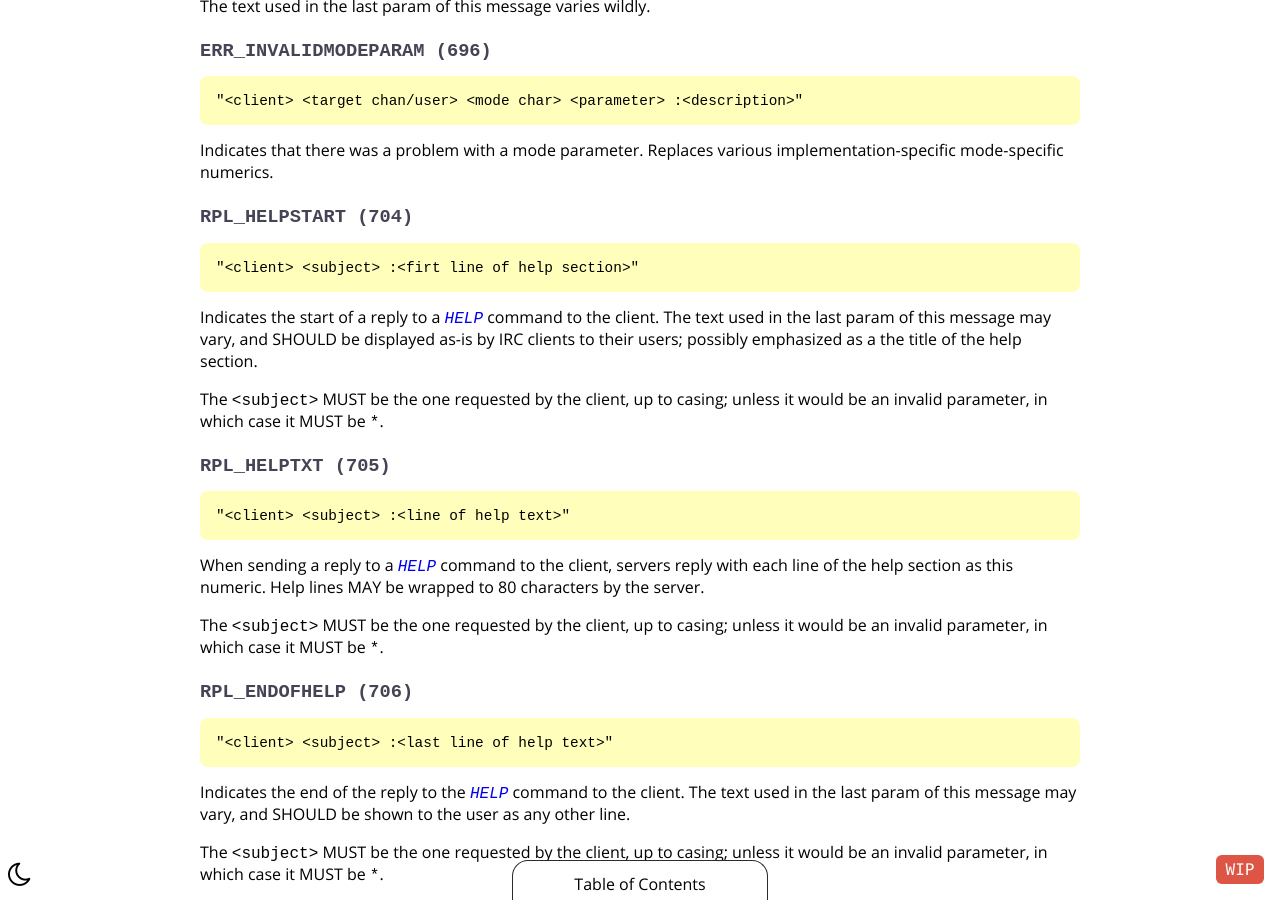
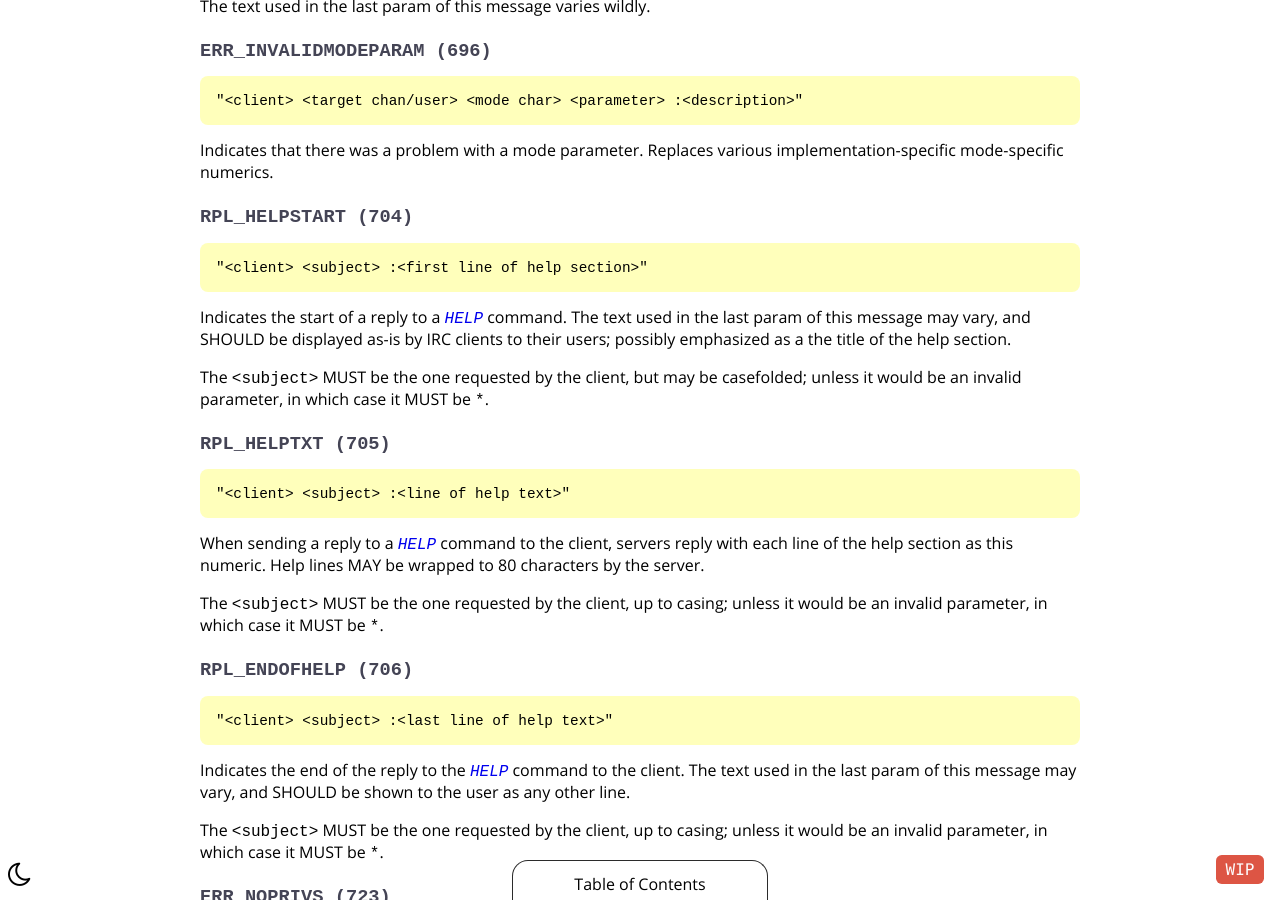
Before and after one commit to ircdocs/modern-irc, a Jekyll site: the page built from index.md, in a window 1280 px wide and 900 px high, scrolled down 62934 px. Built offline with Jekyll 4.4.1, drawn with Linux system fonts in a browser that asks for light colours.

Commit message:
Update _includes/modern-appendix.md
Co-authored-by: Daniel Oaks <daniel@danieloaks.net>

```diff
--- a/_includes/modern-appendix.md
+++ b/_includes/modern-appendix.md
@@ -853,12 +853,12 @@ Indicates that there was a problem with a mode parameter. Replaces various imple
 
 {% numericheader RPL_HELPSTART %}
 
-    "<client> <subject> :<firt line of help section>"
-
-Indicates the start of a reply to a {% command HELP %} command to the client.
+    "<client> <subject> :<first line of help section>"
+
+Indicates the start of a reply to a {% command HELP %} command.
 The text used in the last param of this message may vary, and SHOULD be displayed as-is by IRC clients to their users; possibly emphasized as a the title of the help section.
 
-The `<subject>` MUST be the one requested by the client, up to casing; unless it would be an invalid parameter, in which case it MUST be `*`.
+The `<subject>` MUST be the one requested by the client, but may be casefolded; unless it would be an invalid parameter, in which case it MUST be `*`.
 
 {% numericheader RPL_HELPTXT %}
 
```
